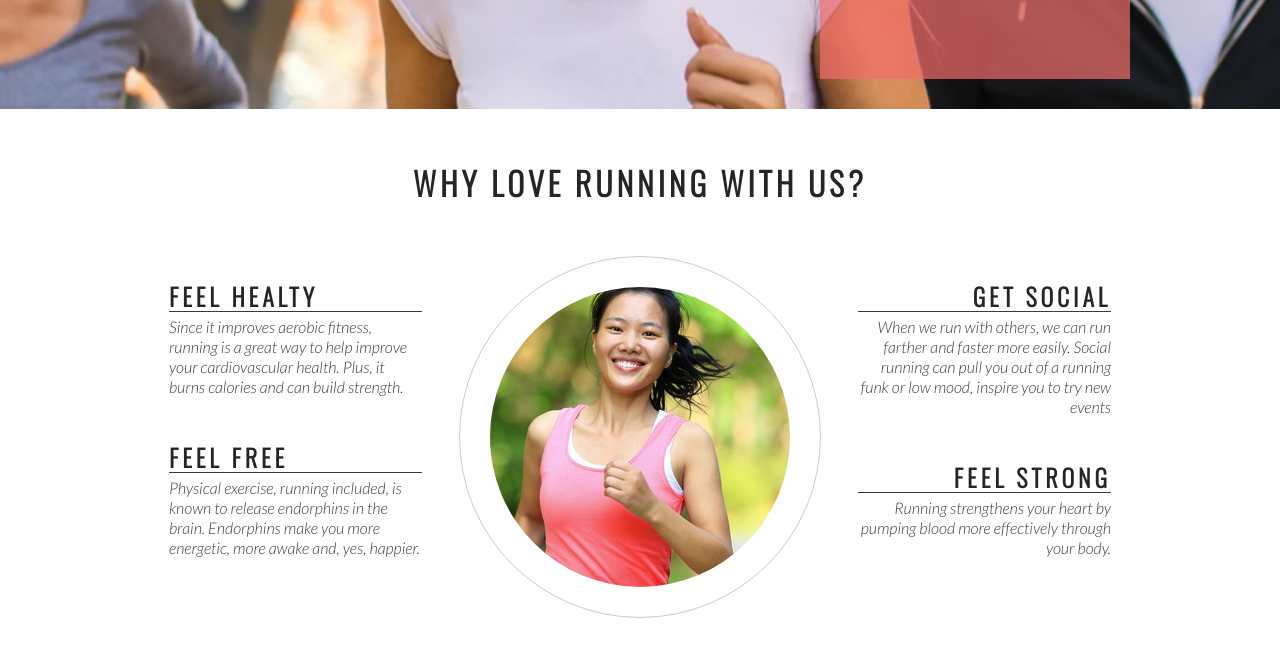
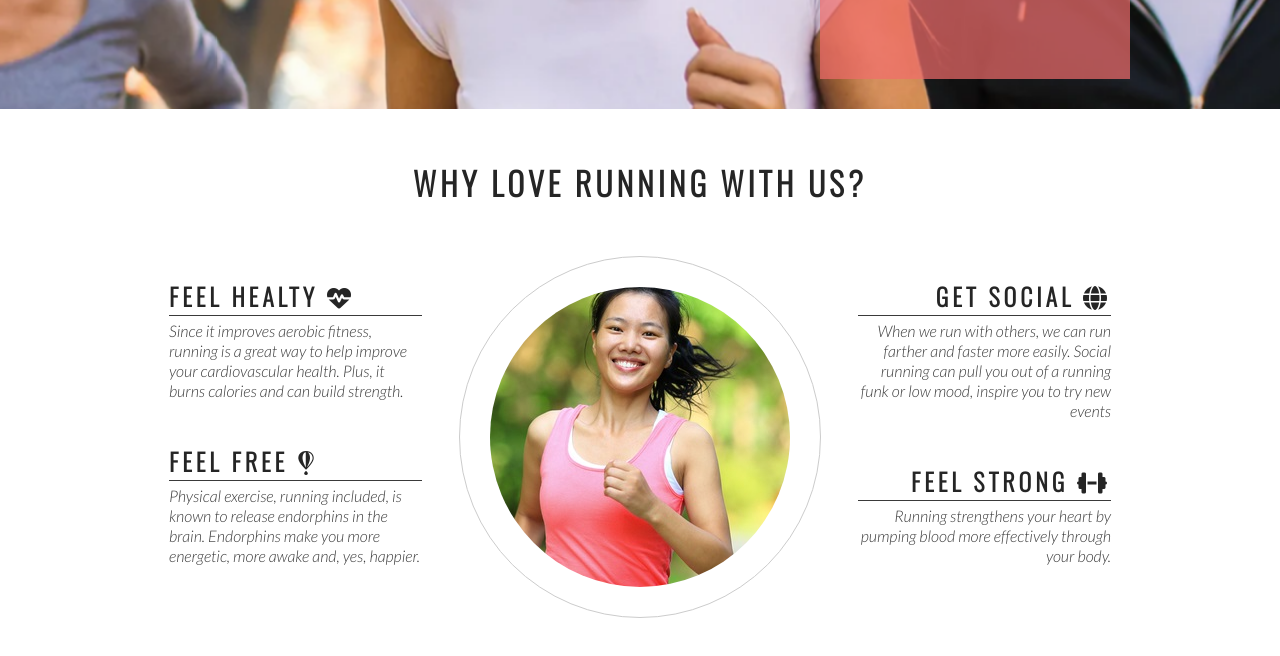
Before and after one commit to Medhmo/love-running, a plain HTML site: page index.html in a window 1280 px wide. Shown: the part 566-1222 px from the top of the page. Drawn offline with nearby package versions, Linux system fonts and the light colour scheme.

Commit message:
Add Font Awesome icons to club ethos section

```diff
--- a/index.html
+++ b/index.html
@@ -43,14 +43,14 @@
         <h2 id="welcome">Why Love Running with us?</h2>
         <div id="left-about">
         <div class="left-about-heading">
-            <h2>Feel Healty</h2>
+            <h2>Feel Healty <i class="fas fa-heartbeat"></i></h2>
             <hr>
             <p>
                 Since it improves aerobic fitness, running is a great way to help improve your cardiovascular health. Plus, it burns calories and can build strength.
             </p>
         </div>
         <div class="left-about-heading">
-        <h2>Feel Free</h2>
+        <h2>Feel Free <i class="fab fa-fly"></i></h2>
         <hr>
         <p>
             Physical exercise, running included, is known to release endorphins in the brain. Endorphins make you more energetic, more awake and, yes, happier.
@@ -58,14 +58,14 @@
         </div>
         <div id="right-about">
             <div class="right-about-heading">
-                <h2>Get Social</h2>
+                <h2>Get Social <i class="fas fa-globe"></i> </h2>
                 <hr>
                 <p>
                     When we run with others, we can run farther and faster more easily. Social running can pull you out of a running funk or low mood, inspire you to try new events
                 </p>
             </div>
             <div class="right-about-heading">
-                <h2>Feel Strong</h2>
+                <h2>Feel Strong <i class="fas fa-dumbbell"></i></h2>
                 <hr>
                 <p>
                     Running strengthens your heart by pumping blood more effectively through your body.
@@ -86,6 +86,9 @@
         social links here
 
     </footer>
+    <!-- font awesome script -->
+    <script src="https://kit.fontawesome.com/212a78d02f.js" crossorigin="anonymous"></script>
+
 </body>
 
 </html>
```
